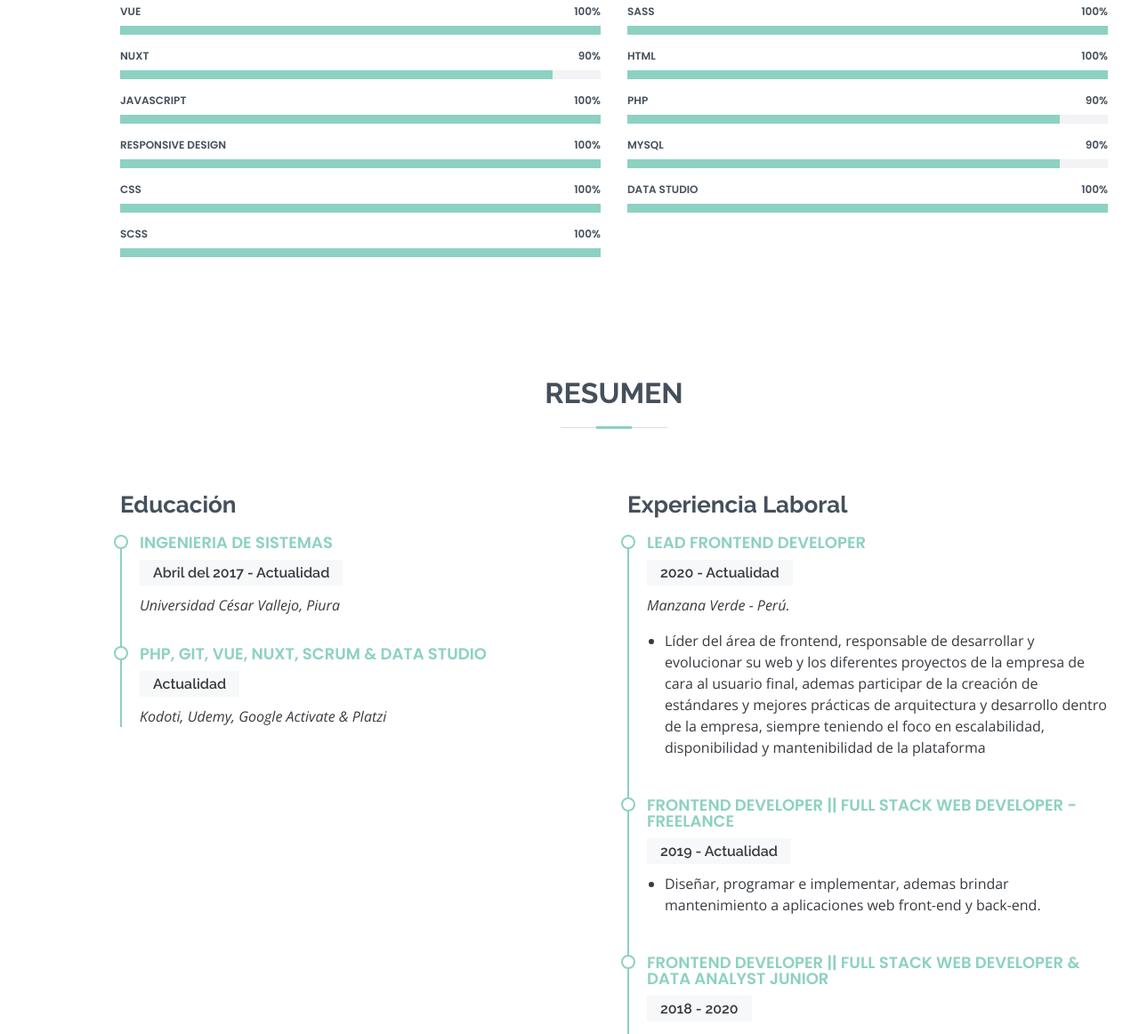
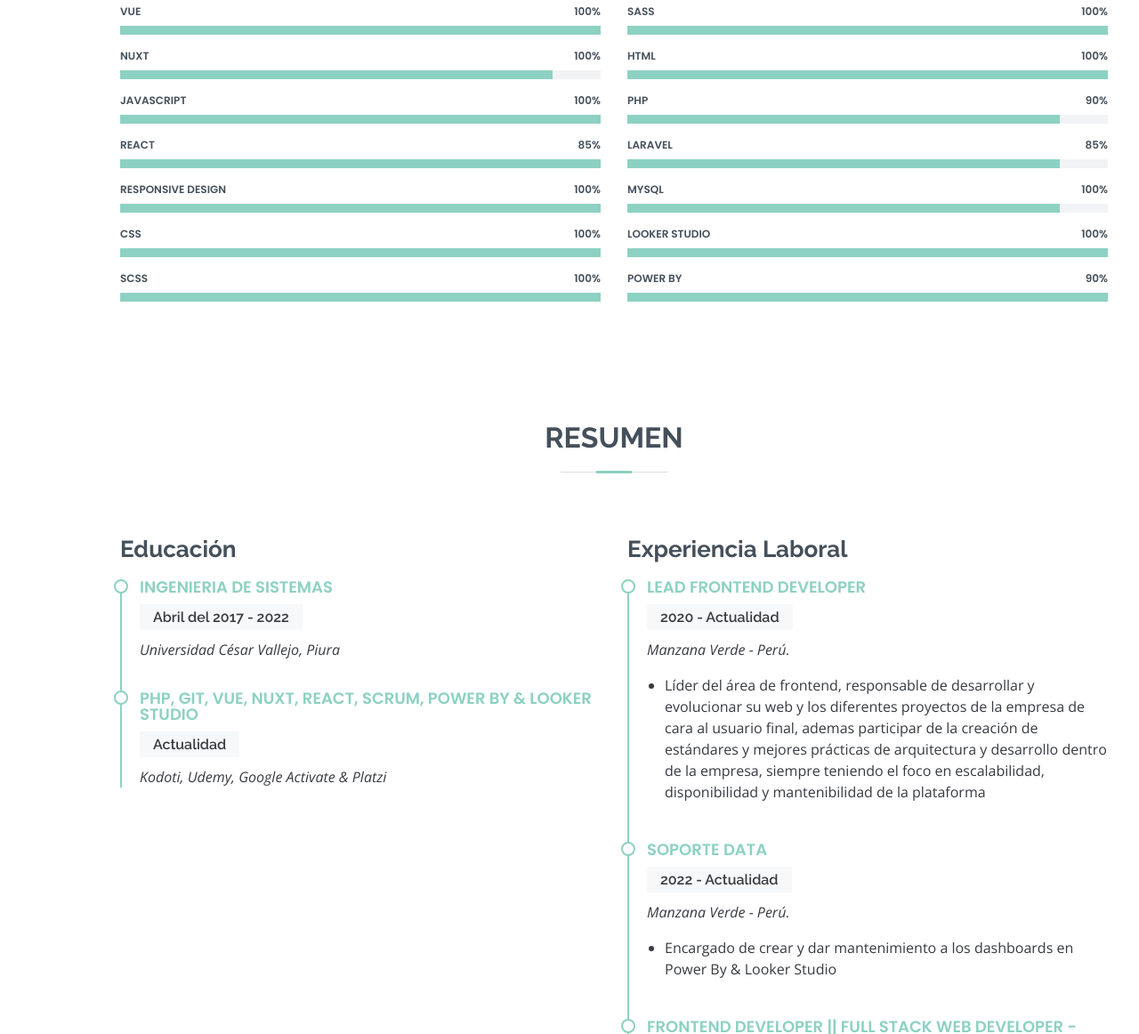
Before and after one commit to HenryD5/me-portfolio, a plain HTML site: page index.html in a window 1280 px wide. Shown: the part 1638-2800 px from the top of the page at 89% size. Drawn offline with nearby package versions, Linux system fonts and the light colour scheme.

Commit message:
feat: update portfolio

```diff
--- a/index.html
+++ b/index.html
@@ -58,7 +58,7 @@
 
         <div class="section-title">
           <h2>Sobre mi</h2>
-          <p>Desarrollador con más de 2 años de experiencia en desarrollo web, actualmente creo, actualizo páginas y portales web avanzados, tanto en el lado del servidor (Back-end) como en el lado del cliente (Front-end).
+          <p>Desarrollador con más de 4 años de experiencia en desarrollo web, actualmente creo, actualizo páginas y portales web avanzados, tanto en el lado del servidor (Back-end) como en el lado del cliente (Front-end).
             Continuamente aprendiendo y adquiriendo nuevas habilidades en función a las actuales y futuras demandas y tendencias tecnológicas en el campo del desarrollo de aplicaciones web en general.
             </p>
         </div>
@@ -69,9 +69,9 @@
           </div>
           <div class="col-lg-8 pt-5 pt-lg-0 content">
             <br>
-            <h3>Frontend developer &amp; Full stack web developer &amp; Data analytics junior.</h3>
+            <h3>Frontend developer | Full stack web developer | Data analytics.</h3>
             <p class="font-italic">
-              Apasionado con el trabajo que realizo, ofreciendo en cada proyecto total atención, dedicación, personalización y calidad.
+              Apasionado con el trabajo que realizo, ofreciendo en cada proyecto total atención, dedicación, calidad y personalización.
             </p>
             <div class="row">
               <div class="col-lg-6">
@@ -82,7 +82,7 @@
               </div>
               <div class="col-lg-6">
                 <ul>
-                  <li><i class="icofont-rounded-right"></i> <strong>Edad:</strong> 22</li>
+                  <li><i class="icofont-rounded-right"></i> <strong>Edad:</strong> 23</li>
                   <li><i class="icofont-rounded-right"></i> <strong>Email:</strong> henrydavidyamunaque@gmail.com</li>
                   <li><i class="icofont-rounded-right"></i> <strong>Freelance:</strong> Disponible</li>
                 </ul>
@@ -113,13 +113,19 @@
               </div>
             </div>
             <div class="progress">
-              <span class="skill">Nuxt <i class="val">90%</i></span>
+              <span class="skill">Nuxt <i class="val">100%</i></span>
               <div class="progress-bar-wrap">
                 <div class="progress-bar" role="progressbar" aria-valuenow="90" aria-valuemin="0" aria-valuemax="100"></div>
               </div>
             </div>
             <div class="progress">
               <span class="skill">JavaScript <i class="val">100%</i></span>
+              <div class="progress-bar-wrap">
+                <div class="progress-bar" role="progressbar" aria-valuenow="100" aria-valuemin="0" aria-valuemax="100"></div>
+              </div>
+            </div>
+            <div class="progress">
+              <span class="skill">React <i class="val">85%</i></span>
               <div class="progress-bar-wrap">
                 <div class="progress-bar" role="progressbar" aria-valuenow="100" aria-valuemin="0" aria-valuemax="100"></div>
               </div>
@@ -164,13 +170,25 @@
               </div>
             </div>
             <div class="progress">
-              <span class="skill">Mysql <i class="val">90%</i></span>
+              <span class="skill">Laravel <i class="val">85%</i></span>
               <div class="progress-bar-wrap">
                 <div class="progress-bar" role="progressbar" aria-valuenow="90" aria-valuemin="0" aria-valuemax="100"></div>
               </div>
             </div>
             <div class="progress">
-              <span class="skill">Data Studio <i class="val">100%</i></span>
+              <span class="skill">Mysql <i class="val">100%</i></span>
+              <div class="progress-bar-wrap">
+                <div class="progress-bar" role="progressbar" aria-valuenow="90" aria-valuemin="0" aria-valuemax="100"></div>
+              </div>
+            </div>
+            <div class="progress">
+              <span class="skill">Looker Studio <i class="val">100%</i></span>
+              <div class="progress-bar-wrap">
+                <div class="progress-bar" role="progressbar" aria-valuenow="100" aria-valuemin="0" aria-valuemax="100"></div>
+              </div>
+            </div>
+            <div class="progress">
+              <span class="skill">Power By <i class="val">90%</i></span>
               <div class="progress-bar-wrap">
                 <div class="progress-bar" role="progressbar" aria-valuenow="100" aria-valuemin="0" aria-valuemax="100"></div>
               </div>
@@ -196,11 +214,11 @@
             <h3 class="resume-title">Educación</h3>
             <div class="resume-item">
               <h4>Ingenieria de Sistemas</h4>
-              <h5>Abril del 2017 - Actualidad</h5>
+              <h5>Abril del 2017 - 2022</h5>
               <p><em>Universidad César Vallejo, Piura</em></p>
             </div>
             <div class="resume-item">
-              <h4>PHP, Git, Vue, Nuxt, Scrum &amp; Data Studio</h4>
+              <h4>PHP, Git, Vue, Nuxt, React, Scrum, Power By &amp; Looker Studio</h4>
               <h5>Actualidad</h5>
               <p><em>Kodoti, Udemy, Google Activate &amp; Platzi</em></p>
             </div>
@@ -218,6 +236,14 @@
                   arquitectura y desarrollo dentro de la empresa, siempre teniendo el
                   foco en escalabilidad, disponibilidad y mantenibilidad de la
                   plataforma</li>
+              </ul>
+            </div>
+            <div class="resume-item">
+              <h4>Soporte Data</h4>
+              <h5>2022 - Actualidad</h5>
+              <p><em>Manzana Verde - Perú.</em></p>
+              <ul>
+                <li>Encargado de crear y dar mantenimiento a los dashboards en Power By & Looker Studio</li>
               </ul>
             </div>
             <div class="resume-item">
```
